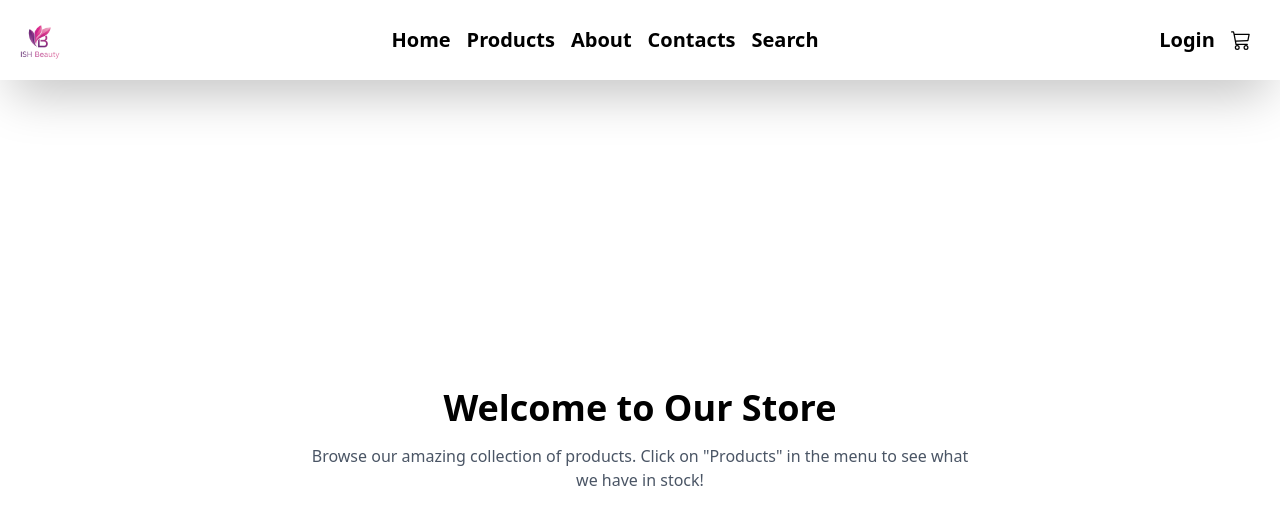
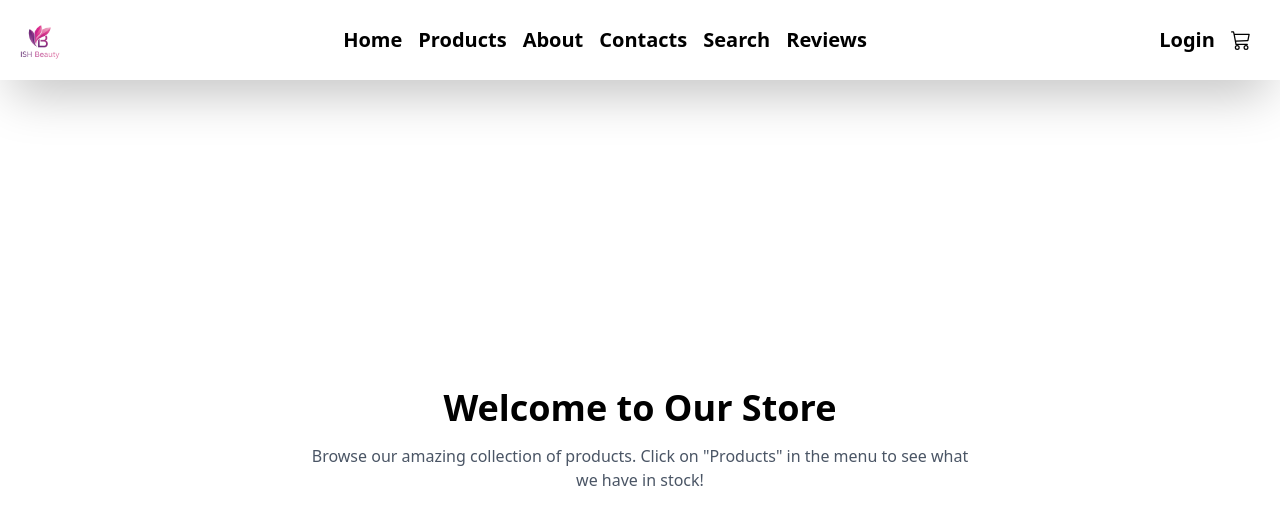
Before and after one commit to ImashaKumarasinghe/MERN_frontend, a React (Vite) app: page / in a window 1280 px wide. Shown: the top 524 px of the page. Built offline with nearby package versions, Linux system fonts and the light colour scheme; no server answers.

Commit message:
Add Reviews link to Header component navigation

```diff
--- a/src/components/header.jsx
+++ b/src/components/header.jsx
@@ -24,6 +24,7 @@ export default function Header(){
                 <Link to="/about" className=" text-[20px] font-bold mx-2">About</Link>
                 <Link to="/contacts" className=" text-[20px] font-bold mx-2">Contacts</Link>
                 <Link to="/search" className=" text-[20px] font-bold mx-2">Search</Link>
+                <Link to="/reviews" className=" text-[20px] font-bold mx-2">Reviews</Link>
             </div>
             <div className="w-[160px] hidden md:flex justify-center items-center">
                 {
@@ -59,9 +60,9 @@ export default function Header(){
                             <a href="/products" className="text-[20px] font-bold mx-2 my-4">Products</a>
                             <a href="/about" className="text-[20px] font-bold mx-2 my-4">About</a>
                             <a href="/contacts" className="text-[20px] font-bold mx-2 my-4">Contacts</a>
-                            <a href="/cart" className="text-[20px] font-bold mx-2 my-4">
+                            <a href="/reviews" className="text-[20px] font-bold mx-2 my-4">Reviews</a>
                                 <BsCart3 />
-                            </a>
+
                         </div>
 
                     </div>
```
